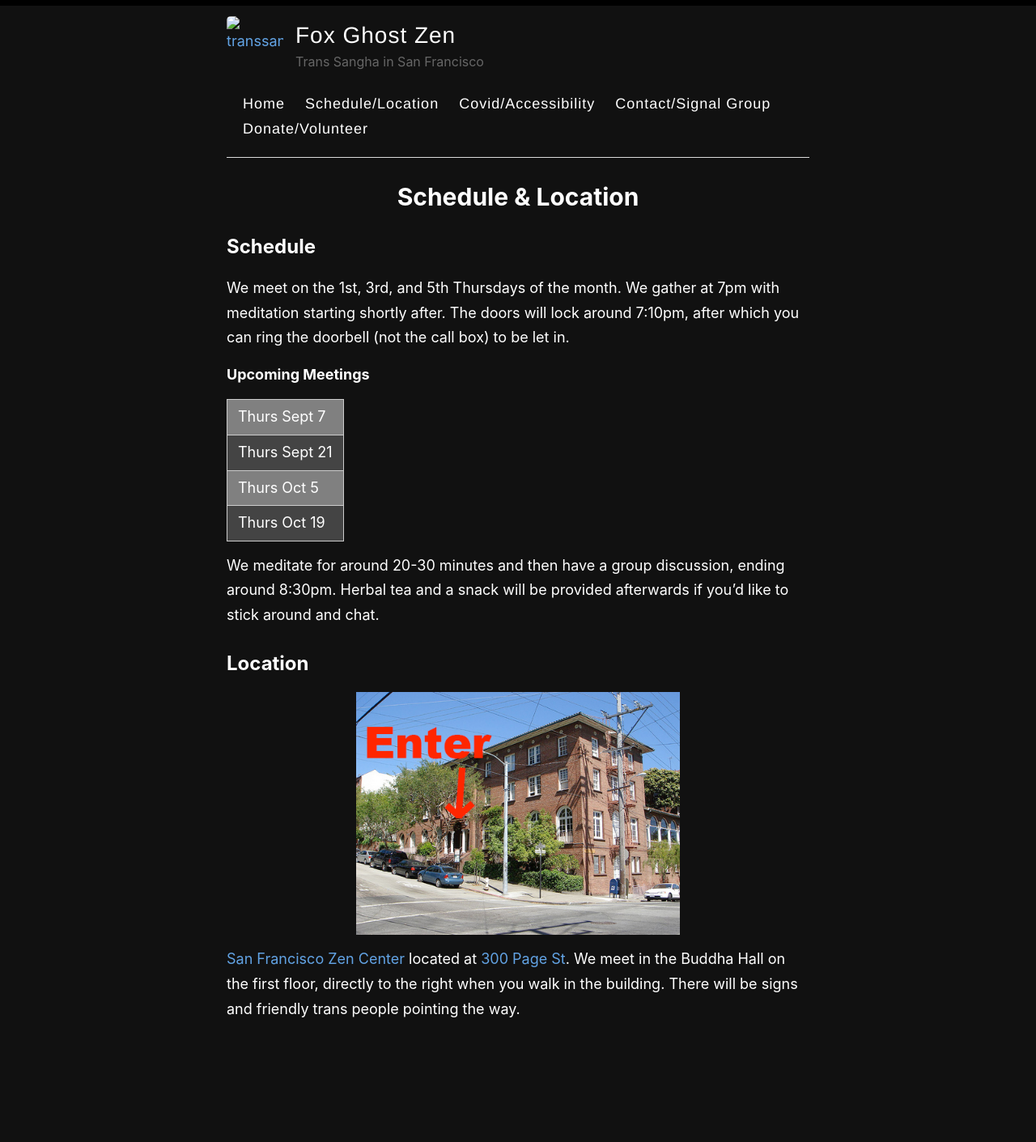
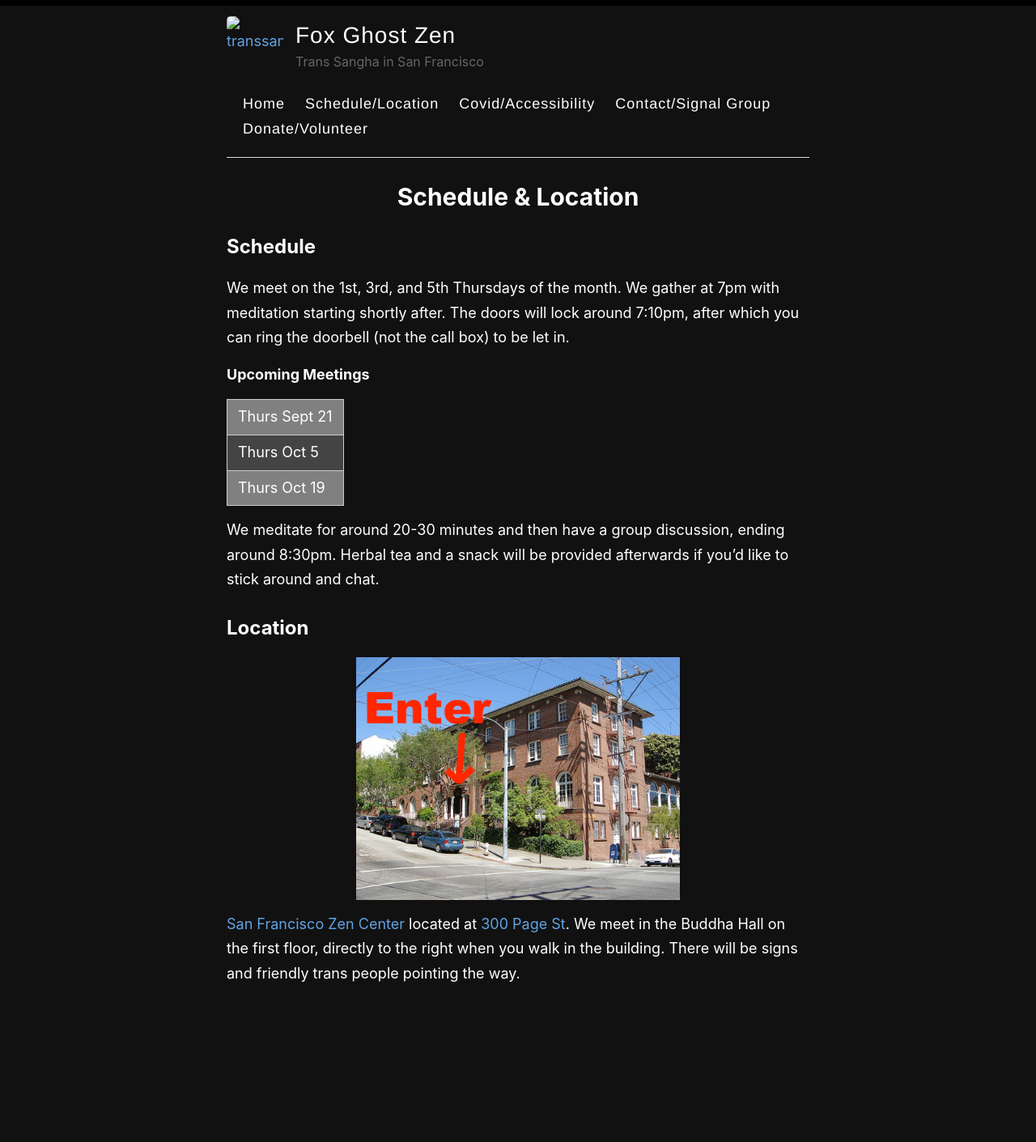
Before and after one commit to rykener/transsangha, a Jekyll site: the page built from _pages/schedule.md, in a window 1280 px wide. Shown: the whole page at 81% size. Built offline with Jekyll 4.4.1, drawn with Linux system fonts in a browser that asks for light colours; after the commit the page ends 1368 px from its top, so only the background shows below that.

Commit message:
update schedule

```diff
--- a/_pages/schedule.md
+++ b/_pages/schedule.md
@@ -10,7 +10,6 @@ We meet on the 1st, 3rd, and 5th Thursdays of the month. We gather at 7pm with m
 
 **Upcoming Meetings**
 
-| Thurs Sept 7  |
 | Thurs Sept 21 |
 | Thurs Oct 5   |
 | Thurs Oct 19  |
```
